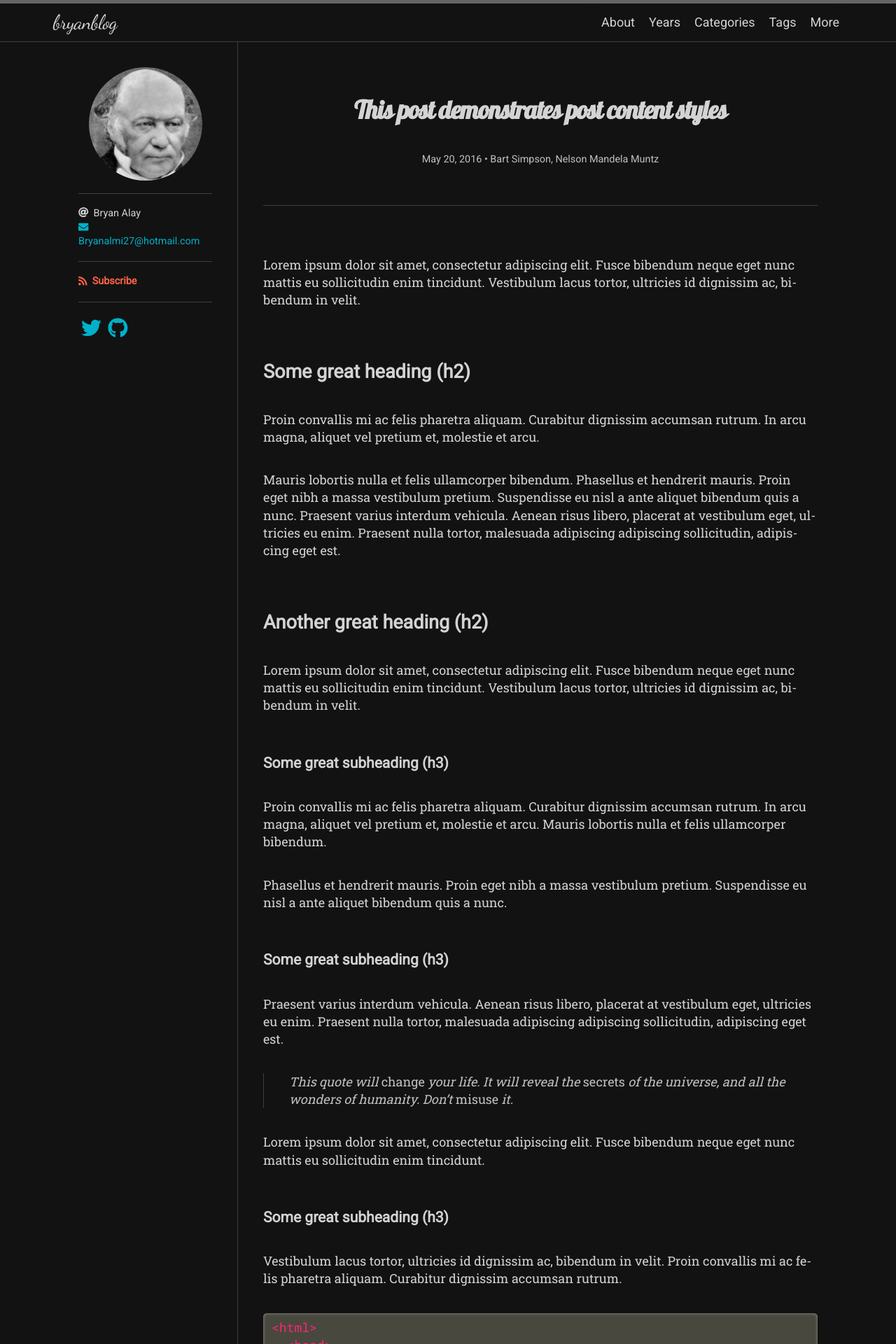
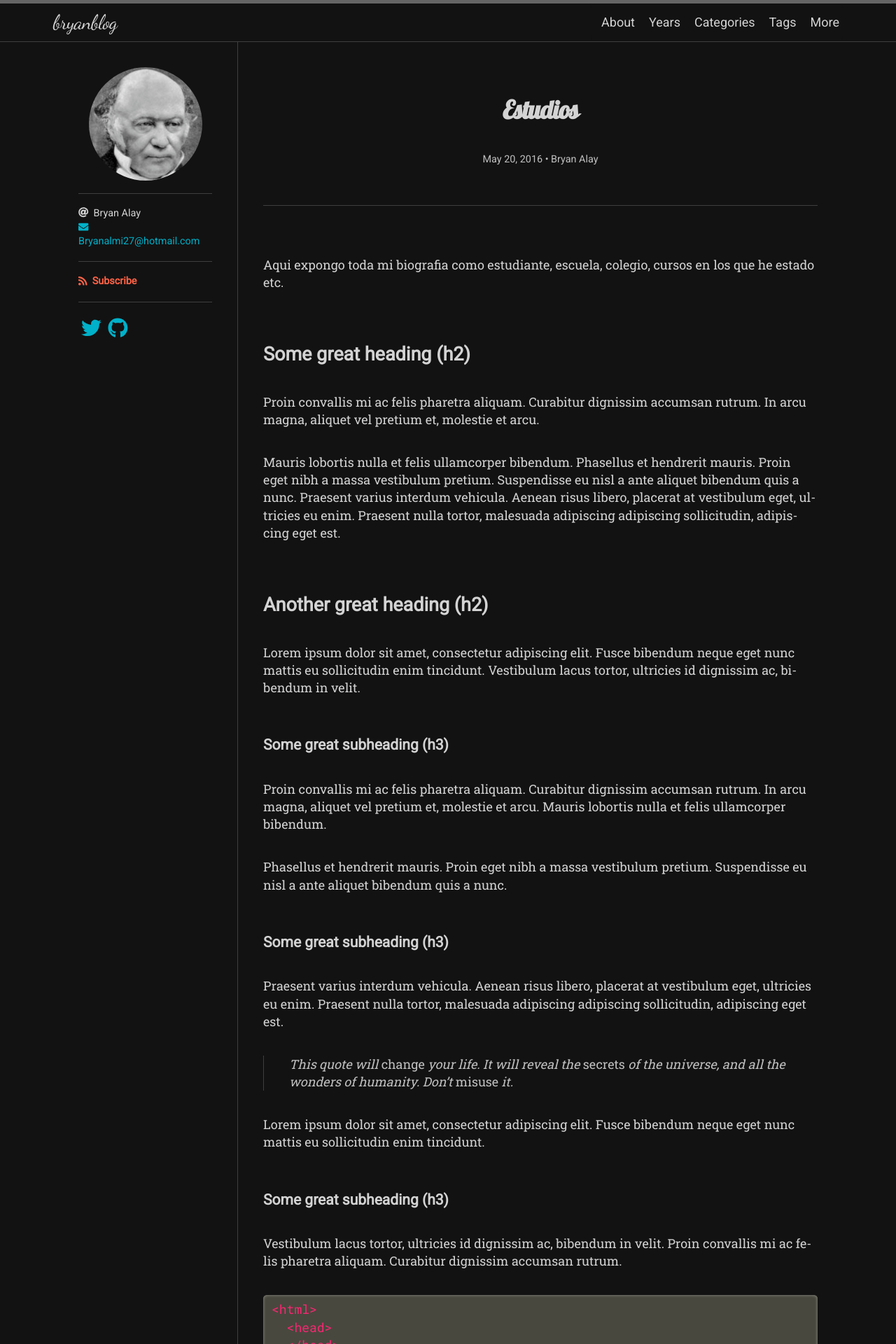
Before and after one commit to bryanalay/bryanblog, a Jekyll site: the page built from _posts/2016-05-20-this-post-demonstrates-post-content-styles.md, in a window 1280 px wide. Shown: the top 1920 px of the page at 70% size. Built offline with Jekyll 4.4.1, drawn with Linux system fonts in a browser that asks for light colours; nearby versions of some CDN libraries; some web fonts are replaced; comment, search, counter and statistics services are not loaded.

Commit message:
Update 2016-05-20-this-post-demonstrates-post-content-styles.md

```diff
--- a/_posts/2016-05-20-this-post-demonstrates-post-content-styles.md
+++ b/_posts/2016-05-20-this-post-demonstrates-post-content-styles.md
@@ -1,14 +1,14 @@
 ---
 layout: post
-title: "This post demonstrates post content styles"
+title: "Estudios"
 categories: junk
 tags: [markdown, css, html]
 author:
-  - Bart Simpson
-  - Nelson Mandela Muntz
+  - Bryan Alay
+
 ---
 
-Lorem ipsum dolor sit amet, consectetur adipiscing elit. Fusce bibendum neque eget nunc mattis eu sollicitudin enim tincidunt. Vestibulum lacus tortor, ultricies id dignissim ac, bibendum in velit.
+Aqui expongo toda mi biografia como estudiante, escuela, colegio, cursos en los que he estado etc.
 
 ## Some great heading (h2)
 
```
